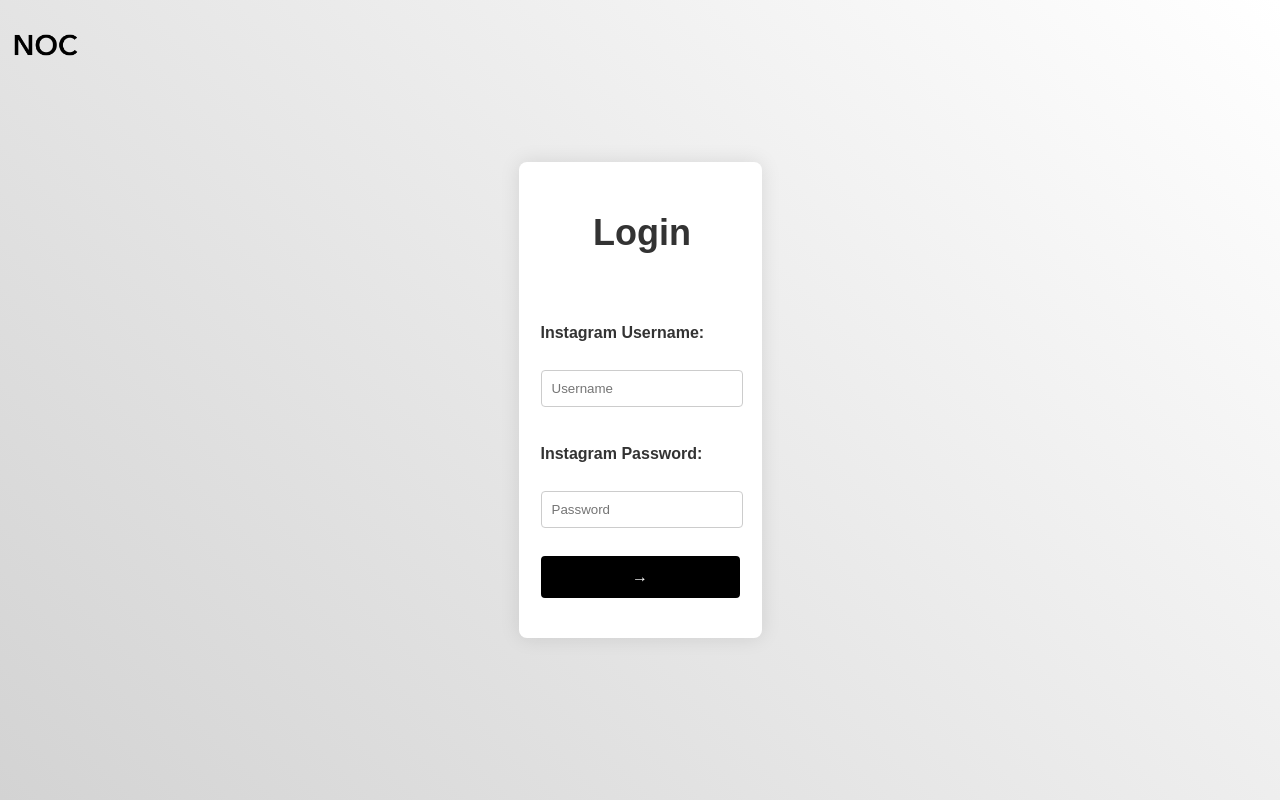
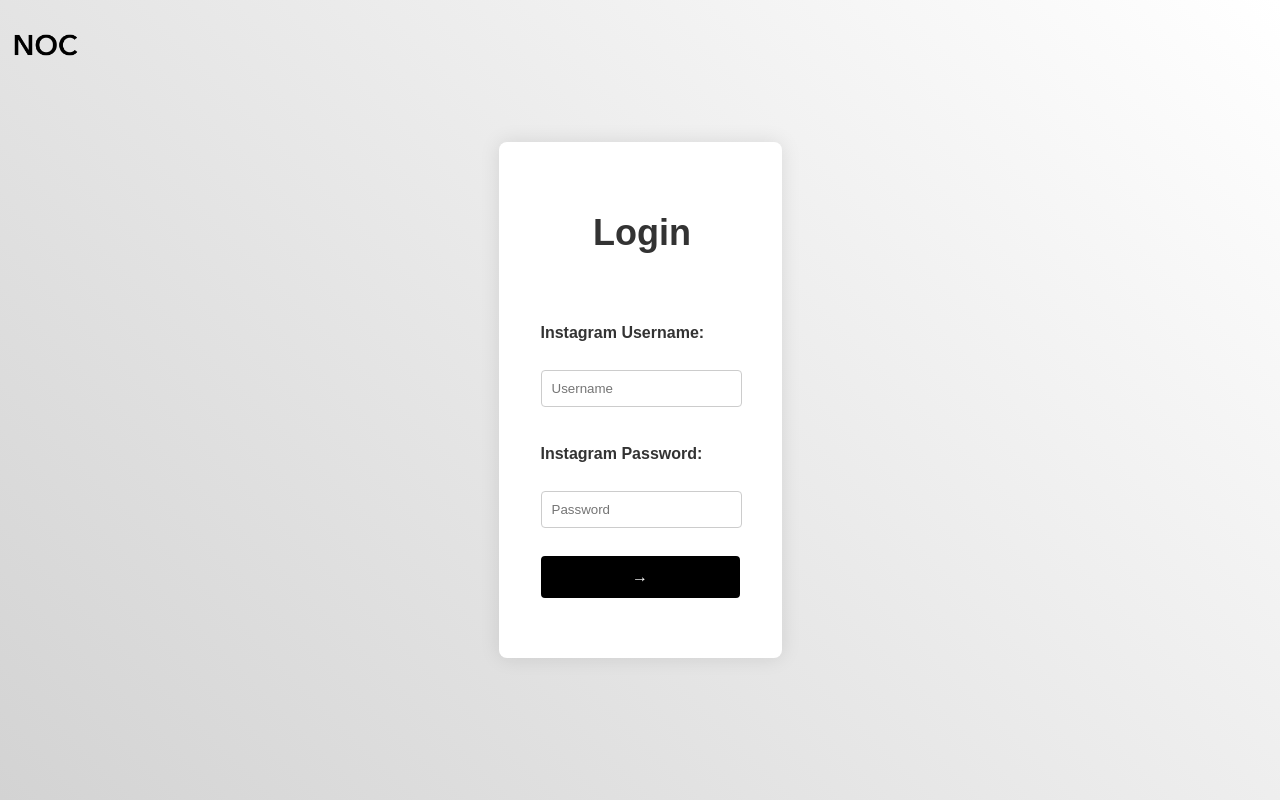
Before and after one commit to kyd888/Noc-using-Instagrapi, a Flask app: page / in a window 1280 px wide. Run offline with Flask 2, Linux system fonts and the light colour scheme.

Commit message:
Update styles.css

```diff
--- a/static/styles.css
+++ b/static/styles.css
@@ -29,7 +29,7 @@ h1 {
 
 form {
     background: #fff;
-    padding: 20px;
+    padding: 40px;
     margin: 20px auto;
     border-radius: 8px;
     box-shadow: 0 0 20px rgba(0, 0, 0, 0.1);
@@ -57,7 +57,7 @@ label {
 
 input[type="text"],
 input[type="password"] {
-    width: 90.5%; /* Make input fields the same width as the buttons */
+    width: 90%; /* Make input fields the same width as the buttons */
     padding: 10px;
     margin: 10px 0;
     border: 1px solid #ccc;
```
